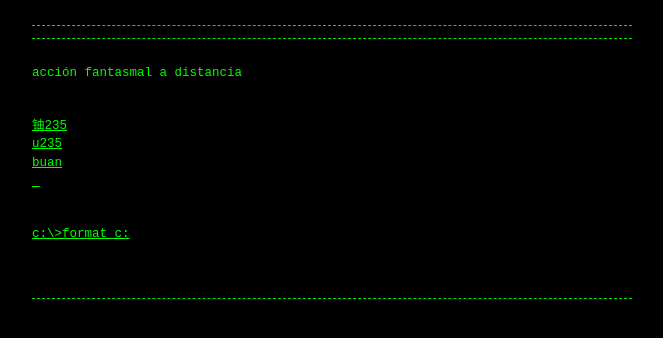
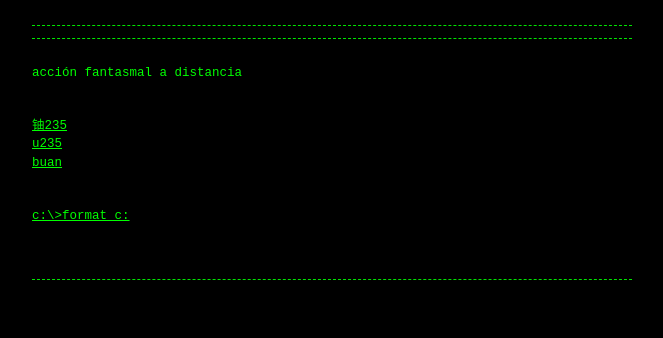
Before and after one commit to Guerrillaradio/accion_fantasmal_a_distancia, a Jekyll site: the page built from index.md, in a window 1280 px wide. Shown: the top 338 px of the page, without its empty margins (308-971 px from the left). Built offline with Jekyll 4.4.1, drawn with Linux system fonts in a browser that asks for light colours; our own code applies the rules of GitHub Pages for plain Markdown files.

Commit message:
Fix duplicate link for 'buan' in index.md

```diff
--- a/index.md
+++ b/index.md
@@ -6,7 +6,7 @@
 <div><font color="#00ff00"></font></div><div></div><div><font color="#00ff00"> </font><font color="#00ff00"> </font></div>
 <a href="https://archive.org/details/@iniciativa_u235"><div><font color="#00ff00">u235</font></div><div></div><div><font color="#00ff00"> </font><font color="#00ff00"> </font></div></a>
 <div><font color="#00ff00"></font></div><div></div><div><font color="#00ff00"> </font><font color="#00ff00"> </font></div>
-<a href="https://guerrillaradio.github.io/buan/"><div><font color="#00ff00">buan</font></div><div></div><div><font color="#00ff00"> </font><font color="#00ff00"> </font></div></a><a href="https://www.youtube.com/watch?v=LQGEUv6CCPM&start_radio=1&t=145s"><div><font color="#00ff00">_ </font></div><div></div><div><font color="#00ff00"> </font><font color="#00ff00"> </font></div></a>
+<a href="https://guerrillaradio.github.io/buan/"><div><font color="#00ff00">buan</font></div><div></div><div><font color="#00ff00"> </font><font color="#00ff00"> </font></div></a><a href="https://www.youtube.com/watch?v=LQGEUv6CCPM&start_radio=1&t=145s"><div><font color="#00ff00"> </font></div><div></div><div><font color="#00ff00"> </font><font color="#00ff00"> </font></div></a>
 
 <p align="right">
 <a
```
